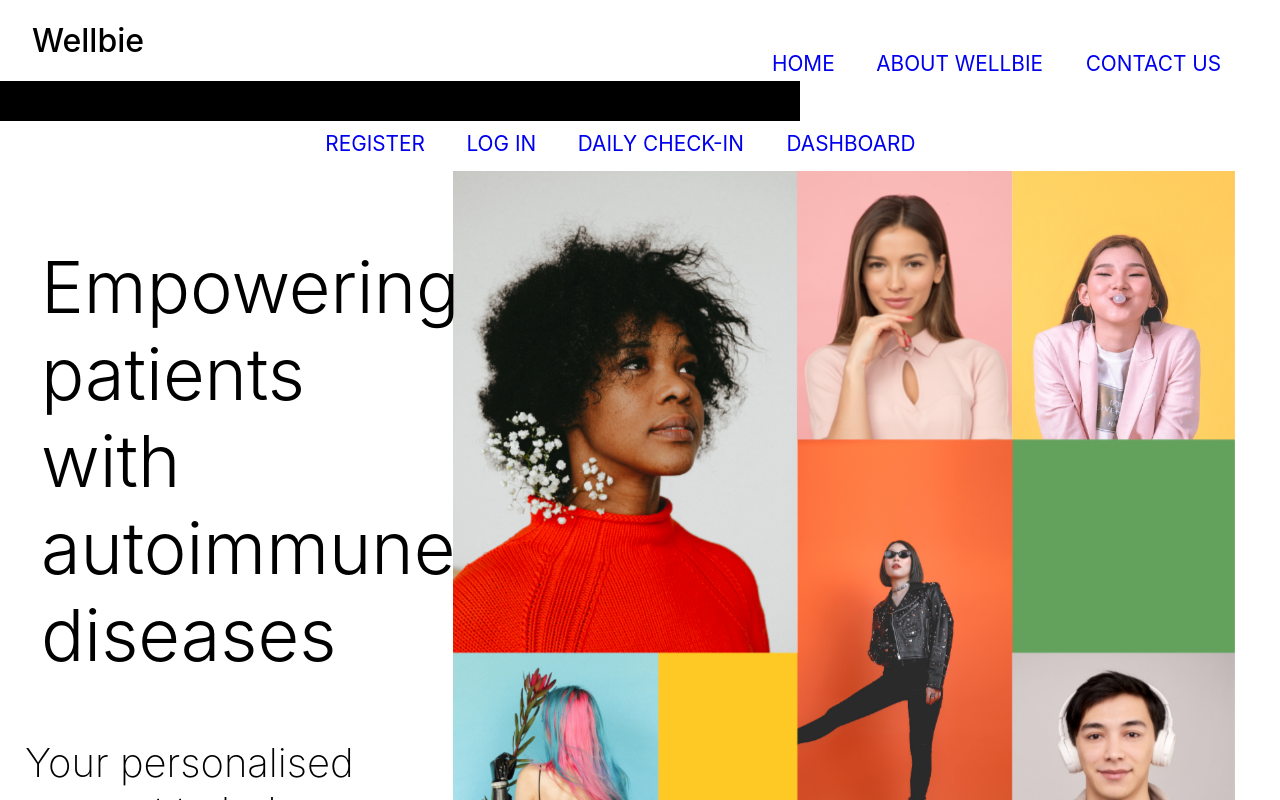
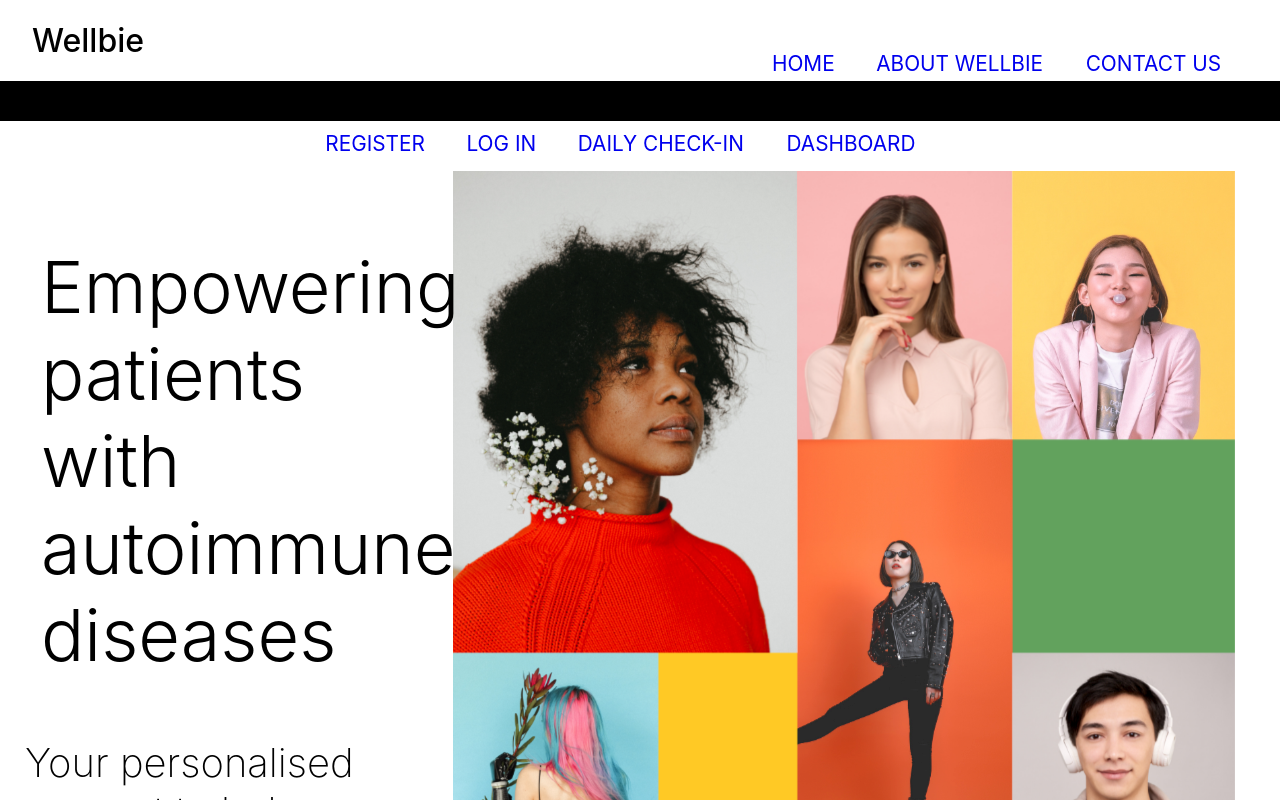
Before and after one commit to onyela-o/wellbie-frontend, a React (Create React App) app: page / in a window 1280 px wide. Shown: the top 800 px of the page. Built offline with nearby package versions, Linux system fonts and the light colour scheme.

Commit message:
Edit nav bar

```diff
--- a/src/App.css
+++ b/src/App.css
@@ -51,16 +51,14 @@ p {
   text-decoration: none;
   text-transform: uppercase;
 }
-.nav-links a:visited {
-  color: aquamarine;
-}
+
 .nav-links a:hover,
 .nav-links a:active {
   color: #3c66a2;
 }
 
 #colourstrip {
-  width: 100vh;
+  width: 100%;
   height: 5vh;
   border-style: solid;
   border-color: #000;
```
